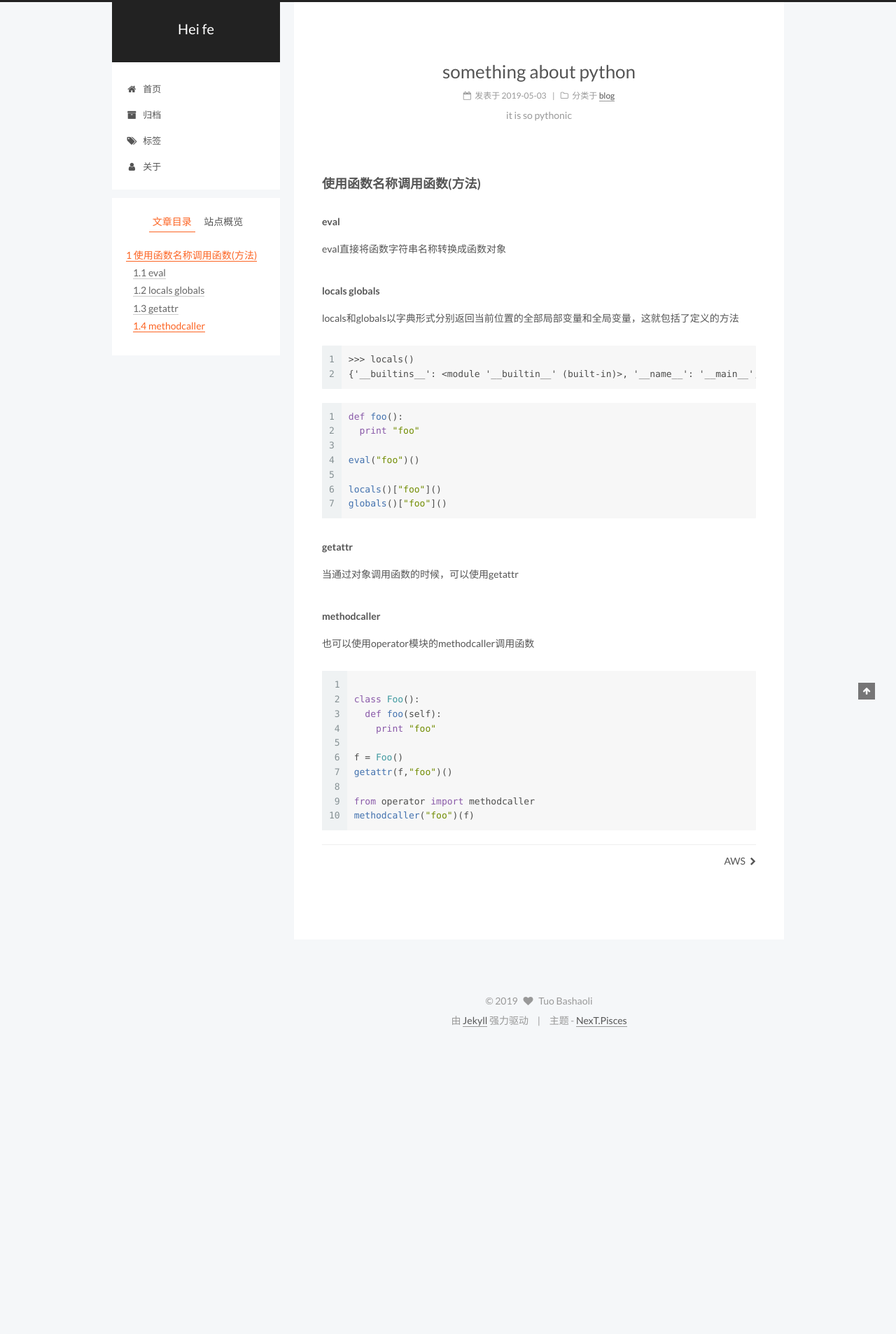
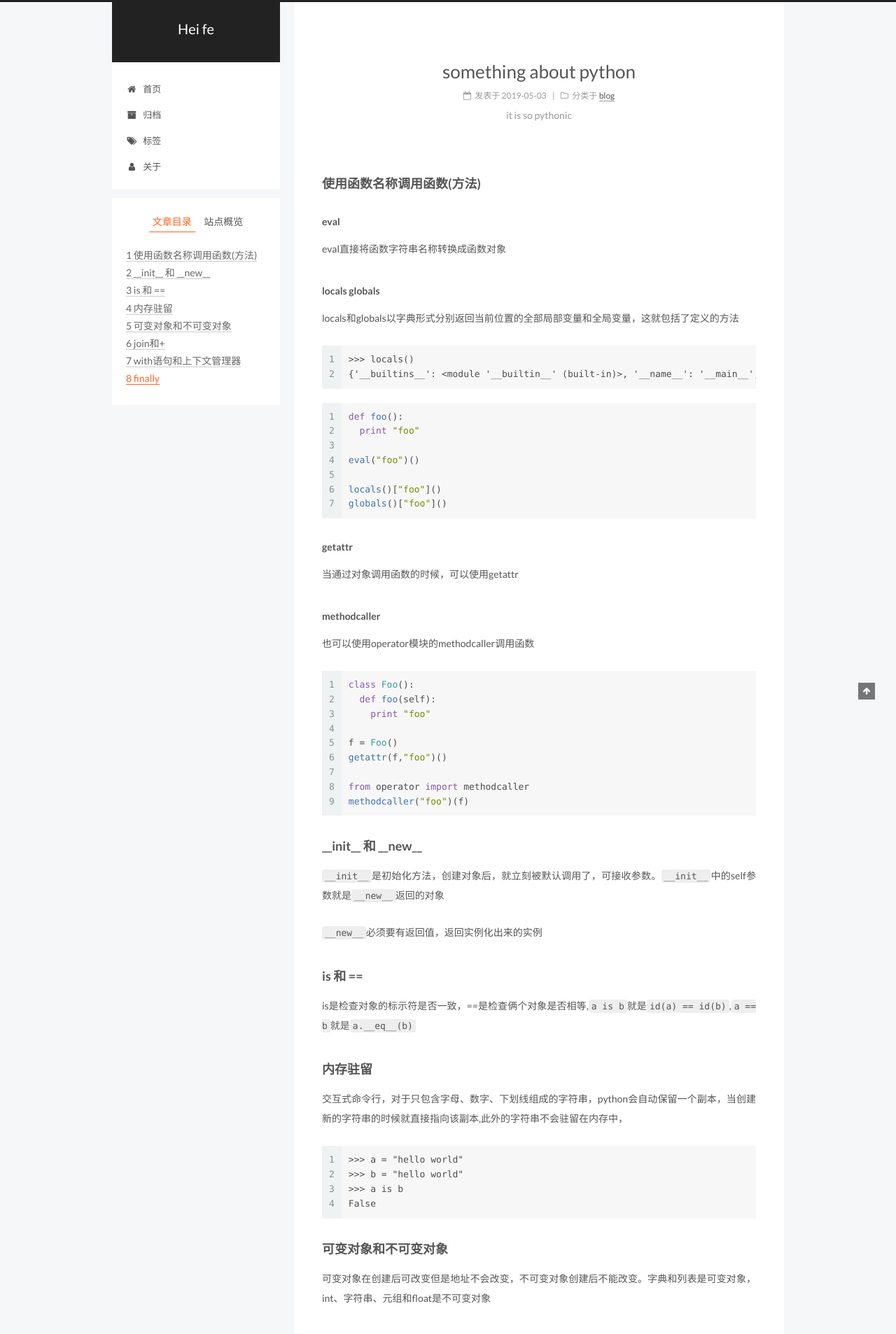
Before and after one commit to tuobashaoli/tuobashaoli.github.io, a Jekyll site: the page built from _posts/2019-05-03-python.markdown, in a window 1280 px wide. Shown: the top 1907 px of the page at 70% size. Built offline with Jekyll 4.4.1, drawn with Linux system fonts in a browser that asks for light colours; comment, search, counter and statistics services are not loaded; before the commit the page ends 1493 px from its top, so only the background shows below that; some of the changed text lies outside the part shown.

Commit message:
update python

````diff
--- a/_posts/2019-05-03-python.markdown
+++ b/_posts/2019-05-03-python.markdown
@@ -41,7 +41,6 @@ globals()["foo"]()
 也可以使用operator模块的methodcaller调用函数
 
 ```python
-
 class Foo():
   def foo(self):
     print "foo"
@@ -52,3 +51,57 @@ getattr(f,"foo")()
 from operator import methodcaller
 methodcaller("foo")(f)
 ```
+
+### \_\_init\_\_ 和 \_\_new\_\_
+
+`__init__`是初始化方法，创建对象后，就立刻被默认调用了，可接收参数。`__init__`中的self参数就是`__new__`返回的对象
+
+`__new__`必须要有返回值，返回实例化出来的实例
+
+### is 和 ==
+
+is是检查对象的标示符是否一致，==是检查俩个对象是否相等,`a is b`就是`id(a) == id(b)`,`a == b`就是`a.__eq__(b)`
+
+### 内存驻留
+
+交互式命令行，对于只包含字母、数字、下划线组成的字符串，python会自动保留一个副本，当创建新的字符串的时候就直接指向该副本,此外的字符串不会驻留在内存中，
+
+```
+>>> a = "hello world"
+>>> b = "hello world"
+>>> a is b
+False
+```
+
+### 可变对象和不可变对象
+
+可变对象在创建后可改变但是地址不会改变，不可变对象创建后不能改变。字典和列表是可变对象，int、字符串、元组和float是不可变对象
+
+### join和+
+
+在连接列表中的字符串的时候，join会优先计算需要多大的内存，一次性申请，使用+就会一步一步申请，性能比前者差。
+
+### with语句和上下文管理器
+
+在执行with语句时，会调用对象的`__enter__`和`__exit__`方法，拥有这俩个方法的对象，就是上下文管理器
+
+```python
+class ContextManager(object):
+  def __enter__(self):
+    print "enter it"
+
+  def __exit__(self,exception_type,exception_value,traceback):
+    print "exit it"
+    if exception_type is None:
+      print "without exception"
+    else:
+      print "with exception %s"% exception_value
+      return False
+
+with ContextManager():
+  print "testing"
+```
+
+### finally
+
+当try语句块中含有break、continue、return的时候，在离开try之前，finally的语句会被执行
````
Also changed, not shown: a.py (added, +14 -0 lines).
